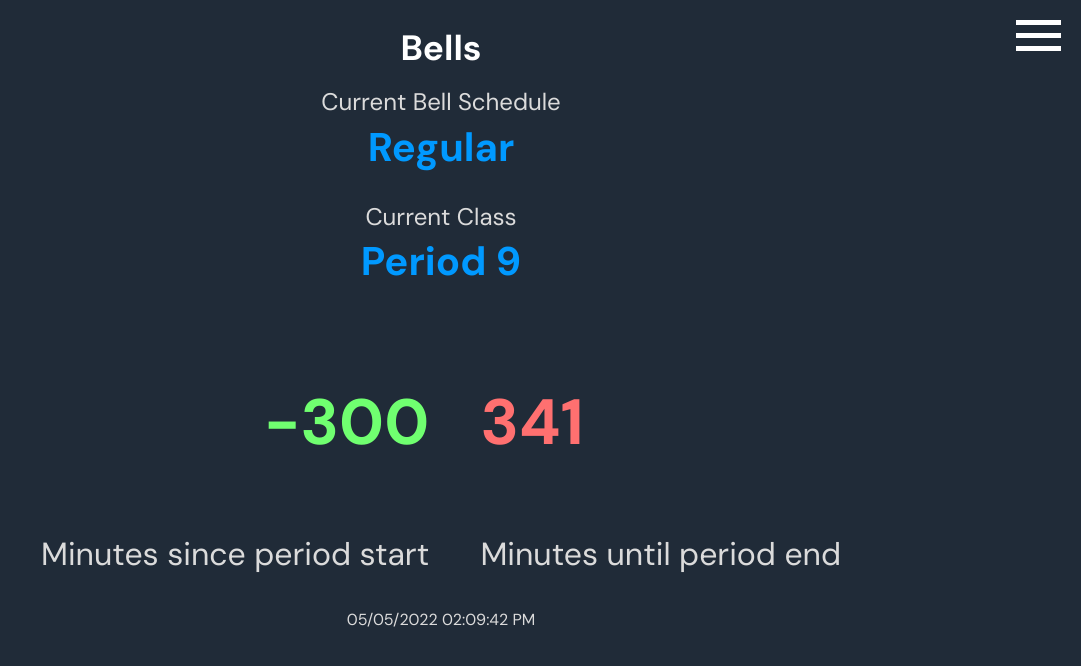
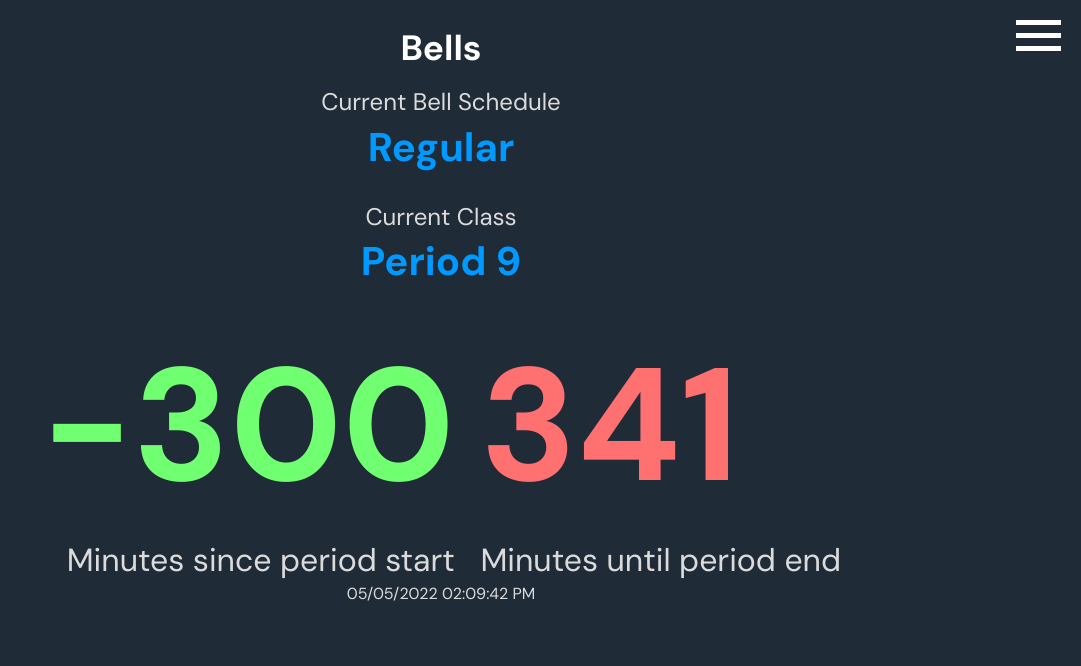
Before and after one commit to thunder-red-star/today.stuy.world, a React (Create React App) app: page /bells in a window 1280 px wide. Shown: the top 666 px of the page, without its empty margins (199-1280 px from the left). Built offline with nearby package versions, Linux system fonts and the light colour scheme.

Commit message:
some css updates

```diff
--- a/src/css/Main.css
+++ b/src/css/Main.css
@@ -43,11 +43,13 @@ html * {
 
 .big-time-since,
 .big-time-till {
-  font-size: 400%;
+  font-size: 1000%;
   font-weight: bold;
+  margin: 0;
 }
 
 .small-time-since,
 .small-time-till {
   font-size: 200%;
+  margin: 0;
 }
```
